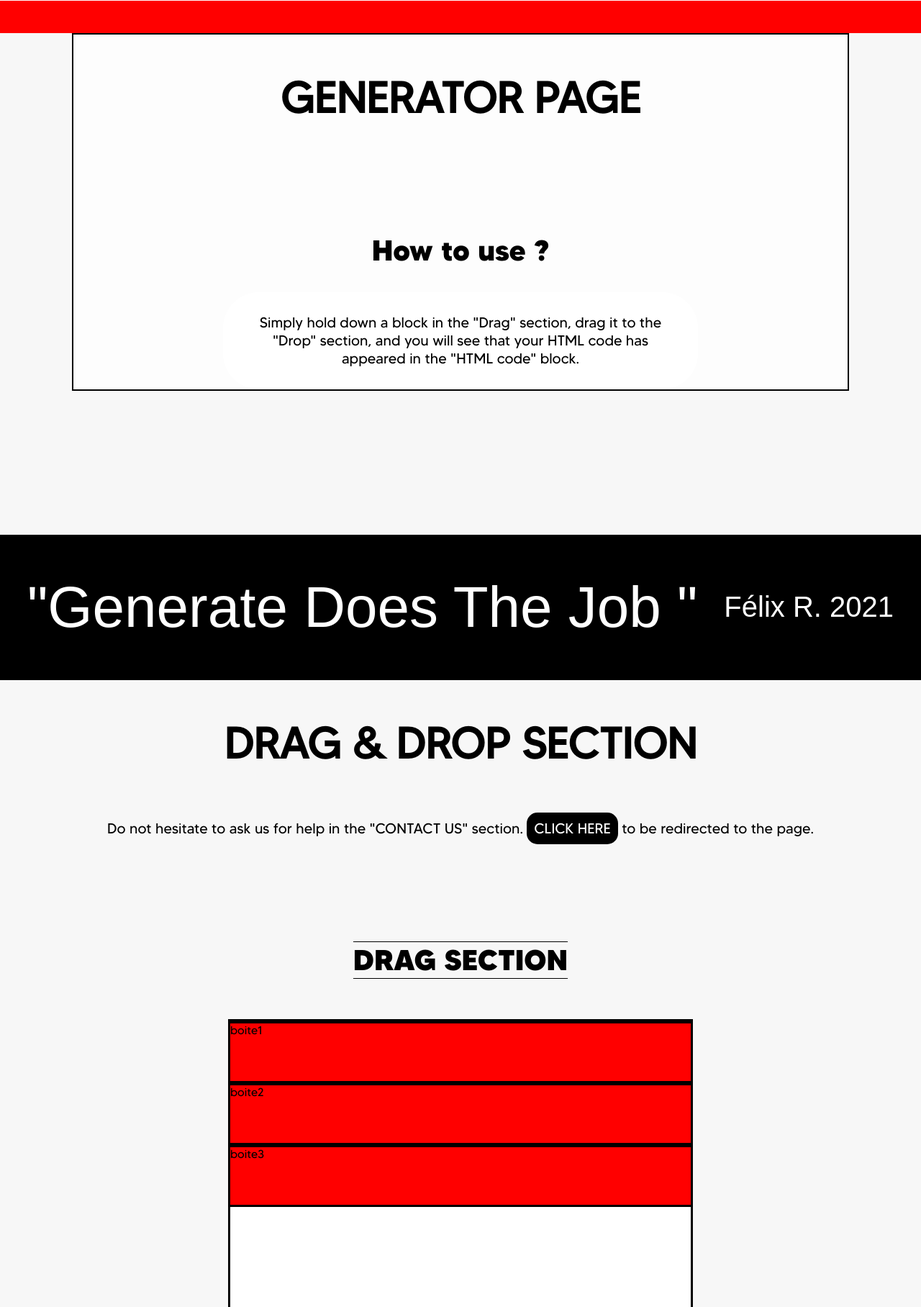
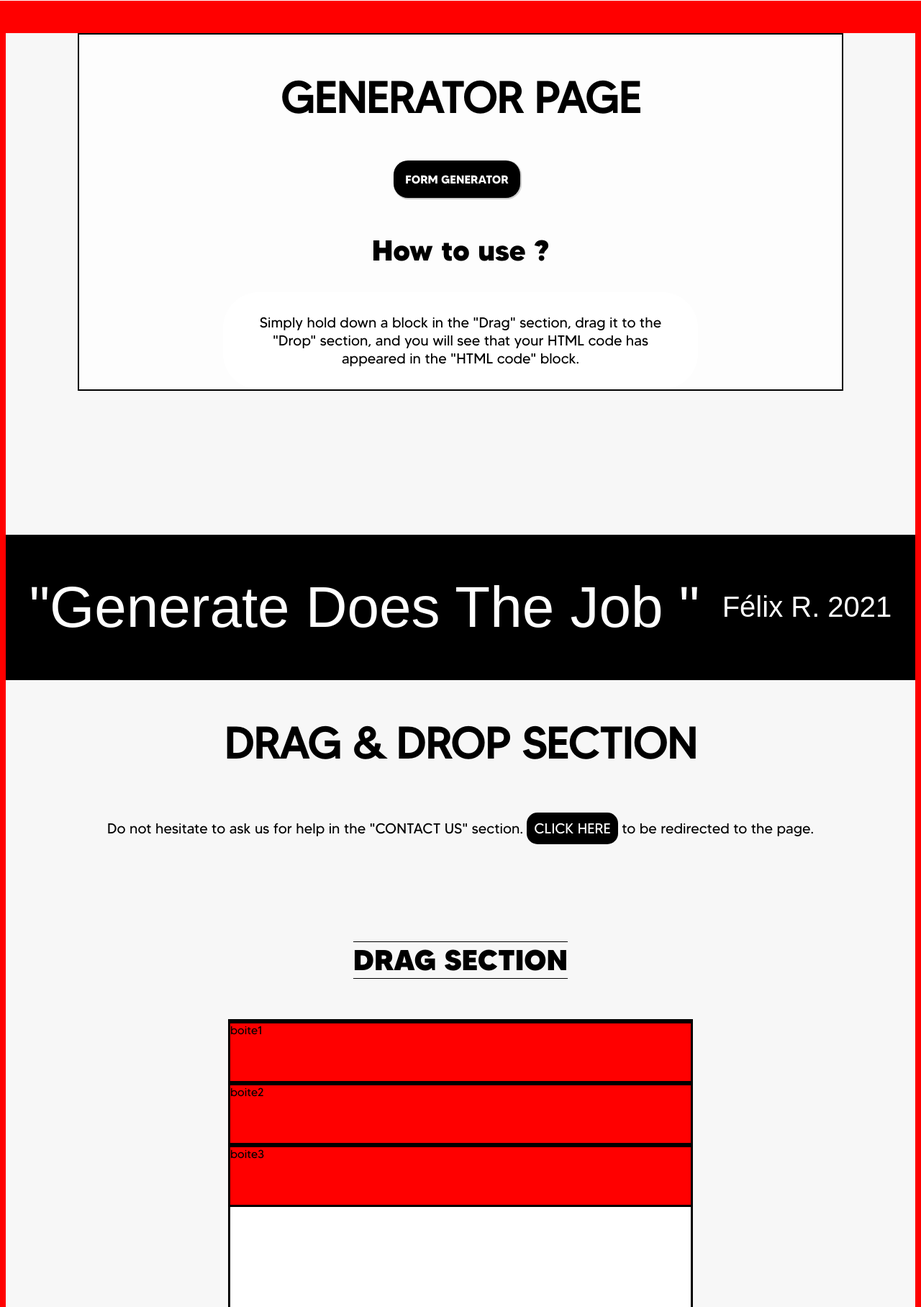
Before and after one commit to alexi-mathioupollak/Projet-Formulaire-HTML, a PHP site: page /generator.html in a window 1280 px wide; the page is wider, and only the part inside the window is pictured. Shown: the part 104-1920 px from the top of that part at 72% size. Run offline with PHP 8.4, Linux system fonts and the light colour scheme; some web fonts are replaced.

Commit message:
séparations CSS + début JS

```diff
--- a/CSS/generator.css
+++ b/CSS/generator.css
@@ -38,6 +38,19 @@
 }
 
 .form_list {
+    background-color: white;
+    text-decoration: none;
+    list-style: none;
+    border: 3px solid black;
+    width: 600px;
+    height: 700px;
+    display: flex;
+    flex-direction: column;
+    flex-grow: 1;
+    align-items: center;
+}
+
+.receive_list {
     background-color: white;
     text-decoration: none;
     list-style: none;
@@ -114,6 +127,8 @@
 
 .hold {
     border: solid #ccc 3px;
+    background-color: red;
+    animation: colorChange 1s;
 }
 
 .hovered {
@@ -179,6 +194,16 @@
     }
 }
 
+@keyframes colorChange {
+    0% {
+        background-color: red;
+        transition: background-color 0.3s ease;
+    }
+    100% {
+        background-color: green;
+    }
+}
+
 
 @media screen and (max-width: 1280px) {
     .boxes {
--- a/CSS/main.css
+++ b/CSS/main.css
@@ -1,10 +1,8 @@
 body,
 html {
-  height: auto;
   font-family: "TommyREGULAR", sans-serif;
   margin-top: 50px;
   background-color: #f7f7f7;
-    max-width: 100%;
 }
 
 html {
@@ -13,10 +11,8 @@
 
 /* ----- body ----- */
 
+.page {
 
-body {
-    margin: 0;
-    padding: 0;
 }
 
 
@@ -36,6 +32,36 @@
     margin: 100px;
     border: 2px solid black;
     background-color: #fdfdfd;
+}
+
+.scroll_link {
+    display: flex;
+    justify-content: center;
+    margin-right: 10px;
+    opacity: 0;
+    animation: fadeIn 2s;
+    animation-fill-mode: forwards;
+    animation-delay: 3s;
+}
+
+.first_bloc a {
+    font-family: TommyBOLD, Arial, Helvetica;
+    text-decoration: none;
+    background-color: black;
+    color: white;
+    font-size: 1rem;
+    position: absolute;
+    border: 0px solid black;
+    padding: 1rem;
+    border-radius: 20px;
+    transition: color 0.3s, background-color 0.3s, box-shadow 0.3s ease;
+    box-shadow: 1px 1px 1px 1px rgba(0, 0, 0, .2);
+}
+
+.first_bloc a:hover {
+    background-color: white;
+    color: black;
+    box-shadow: 0px 0px 0px 0px rgba(0, 0, 0, .2);
 }
 
 .whoarewe {
@@ -121,41 +147,41 @@
 
 @font-face {
     font-family: TommyBOLD;
-    src: url(/fonts/bold.otf);
+    src: url(../fonts/bold.otf);
     font-weight: bold;
 }
 
 @font-face {
     font-family: TommyBLACK;
-    src: url(/fonts/black.otf);
+    src: url(../fonts/black.otf);
 }
 
 @font-face {
     font-family: TommyMEDIUM;
-    src: url(/fonts/MADE\ TOMMY\ Medium_PERSONAL\ USE.otf);
+    src: url(../fonts/MADE\ TOMMY\ Medium_PERSONAL\ USE.otf);
     font-weight: Medium;
 }
 
 @font-face {
     font-family: TommyTHIN;
-    src: url(/fonts/MADE\ TOMMY\ Thin_PERSONAL\ USE.otf);
+    src: url(../fonts/MADE\ TOMMY\ Thin_PERSONAL\ USE.otf);
     font-weight: Thin;
 }
 
 @font-face {
     font-family: TommyREGULAR;
-    src: url(/fonts/MADE\ TOMMY\ Regular_PERSONAL\ USE.otf);
+    src: url(../fonts/MADE\ TOMMY\ Regular_PERSONAL\ USE.otf);
     font-weight: Regular;
 }
 
 @font-face {
     font-family: TommyEXTRA;
-    src: url(/fonts/MADE\ TOMMY\ ExtraBold_PERSONAL\ USE.otf);
+    src: url(../fonts/MADE\ TOMMY\ ExtraBold_PERSONAL\ USE.otf);
 }
 
 @font-face {
     font-family: Cali;
-    src: url(/fonts/cali.ttf);
+    src: url(../fonts/cali.ttf);
     font-weight: auto;
 }
 
--- a/JS/script.js
+++ b/JS/script.js
@@ -1,7 +1,8 @@
 const fill = document.querySelector('.b1');
 const fill2 = document.querySelector('.b2');
 const fill3 = document.querySelector('.b3');
-const empties = document.querySelectorAll('.form_list');
+const formlist = document.querySelectorAll('.form_list');
+const backlist = document.querySelectorAll('.receive_list');
 
 let fillDragged;
 
@@ -14,16 +15,27 @@
 fill3.addEventListener('dragend', dragEnd);
 
 // Loop through empty boxes and add listeners
-for (const empty of empties) {
+for (const empty of formlist) {
     empty.addEventListener('dragover', dragOver);
     empty.addEventListener('dragenter', dragEnter);
-    empty.addEventListener('dragleave', dragLeave);
-    empty.addEventListener('drop', dragDrop);
+    empty.addEventListener('dragleave', dragLeaveBacklist);
+    empty.addEventListener('drop', dragDropToBackList);
+}
+
+for (const empty of backlist) {
+    empty.addEventListener('dragover', dragOver);
+    empty.addEventListener('dragenter', dragEnter);
+    empty.addEventListener('dragleave', dragLeaveFormList);
+    empty.addEventListener('drop', dragDropToFormList);
 }
 
 // Drag Functions
 
 function dragStart() {
+    if (this.parentNode.id == 'form_list_#') {
+        let copy = this.cloneNode(true);
+        this.parentNode.appendChild(copy);
+    }
     this.className += ' hold';
     setTimeout(() => (this.className = 'invisible'), 0);
     fillDragged = this;
@@ -42,11 +54,27 @@
     this.className += ' hovered';
 }
 
-function dragLeave() {
+function dragLeaveFormList() {
+    console.log("je tire vers back");
     this.className = 'form_list';
 }
 
-function dragDrop() {
+function dragLeaveBacklist() {
+    console.log("je tire vers form");
+    this.className = 'receive_list';
+}
+// drop to drag
+function dragDropToBackList() {
     this.className = 'form_list';
-    this.append(fillDragged);
+    var box = document.getElementById(fillDragged.id);
+    box.parentNode.removeChild(box);
+    console.log("dragDropToBackList");
 }
+// drag to drop
+function dragDropToFormList() {
+    this.className = 'receive_list';
+    let copy = fillDragged;
+    this.appendChild(copy);
+    console.log("dragDropToFormList");
+    console.log(this.parentNode.id+ "ok");
+}
--- a/generator.html
+++ b/generator.html
@@ -8,6 +8,7 @@
         <link rel="stylesheet" href="CSS/main.css">
         <link rel="stylesheet" href="CSS/generator.css">
     </head>
+    <div class="page">
     <main>
         <header>
             <div id="titre_et_nav">
@@ -31,6 +32,9 @@
 
         <section class="first_bloc">
             <h1 class="body_title">GENERATOR PAGE</h1>
+            <div class="scroll_link">
+                <a href="#scroll">FORM GENERATOR</a>
+            </div>
             <article class="whoarewe">
                 <h2>How to use ?</h2>
                 <p>Simply hold down a block in the "Drag" section, drag it to the "Drop" section, and you will see that your HTML code has appeared in the "HTML code" block.</p>
@@ -39,26 +43,26 @@
         <section class="body_generator">
             <div class="bande">
                 <p class="slogan">"Generate Does The Job "</p>
-                <p>Félix R. 2021</p>
+                <p id="scroll">Félix R. 2021</p>
             </div>
             <h1>DRAG & DROP SECTION</h1>
             <p>Do not hesitate to ask us for help in the "CONTACT US"
                 section.
-                <a class="contactus_link" href="contactus.html">CLICK HERE</a>
+                <a class="contactus_link" id="contactus_link" href="contactus.html">CLICK HERE</a>
                 to be redirected to the page.</p>
             <section class="boxes">
                 <div class="box_drag">
                     <h1 class="drag_title">DRAG SECTION</h1>
-                    <ul class="form_list">
-                        <div class="b1" draggable="true">boite1</div>
-                        <div class="b2" draggable="true">boite2</div>
-                        <div class="b3" draggable="true">boite3</div>
+                    <ul class="form_list" id="form_list_#">
+                        <div class="b1" id="box1" draggable="true">boite1</div>
+                        <div class="b2" id="box2" draggable="true">boite2</div>
+                        <div class="b3" id="box3" draggable="true">boite3</div>
                     </ul>
                 </div>
                 <img src="img/arrow.png" class="arrow" draggable="false"></img>
                 <div class="box_drop">
                     <h1 class="drop_title">DROP SECTION</h1>
-                        <ul class="form_list"></ul>
+                        <ul class="receive_list"></ul>
                 </div>
             </section>
             <section class="html_box_principal">
@@ -73,7 +77,7 @@
         <script src="JS/script.js"></script>
     </head>
     <body>
-          <p>Hey! i'm an example</p>S
+          <p>Hey! i'm an example</p>
     </body>
     <footer>
           <p>Copyright - FRAJ-Form</p>
@@ -93,4 +97,5 @@
             <p class="copyright">&copy; 2021 - Alexi M., Félix R., Rayane M. et Julien R.</p>
         </div>
     </footer>
+    </div>
     </html>
```
